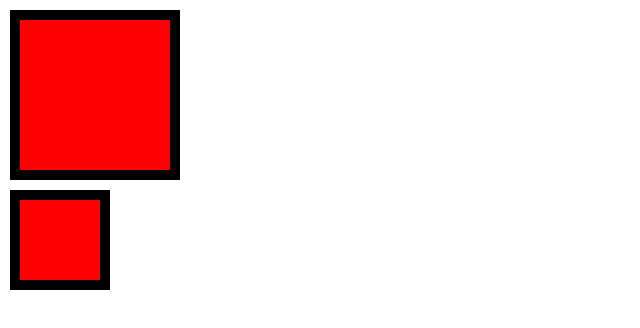
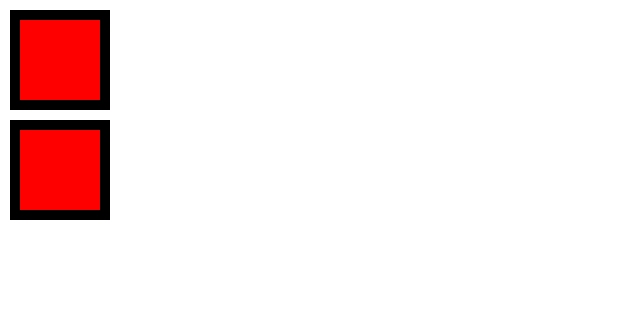
Before and after one commit to Mauriciojesus1983/Aprendiendo, a plain HTML site: page clases css/box-sizing/index.html in a window 1280 px wide. Shown: the whole page, without its empty margins (0-640 px from the left). Drawn offline with Linux system fonts and the light colour scheme.

Commit message:
avanzando

```diff
--- a/clases css/box-sizing/styles.css
+++ b/clases css/box-sizing/styles.css
@@ -10,6 +10,7 @@ body {
 }
 
 .box-default {
+    box-sizing: border-box;
     padding: 25px;
     border: 10px solid black;
 }
--- /dev/null
+++ b/colores/styles.css
@@ -0,0 +1,11 @@
+.box {
+    padding: 20px 50px;
+    background: hsl(210, 40%,85%);
+    margin: 20px;
+    margin-left: 100px;
+    text-align: center;
+    color:  hsl(210, 40%,35%);
+    border-top: 2px solid  hsl(210, 40%,45%);;
+    font-family: sans-serif;
+    font-weight: bold;
+}
--- /dev/null
+++ b/fondos/styles.css
@@ -0,0 +1,31 @@
+body{
+    background-color: #48e;
+    margin: 0;
+    font-family: sans-serif;
+    color: #fff;
+}
+
+.box {
+    width: 500px;
+    height:100px;
+    margin: 20px;
+    margin: 0;
+
+    background-image: url(https://external-content.duckduckgo.com/iu/?u=https%3A%2F%2Ftse4.mm.bing.net%2Fth%3Fid%3DOIP.ksZgXtuCLt5GCKuvdBPYIgHaE8%26pid%3DApi&f=1&ipt=cf433df70d631acad339063a094c21b9af00ef2075fc8659f6b4ee856daf7228&ipo=images) ;
+    background-color: #6fa;
+    background-size:cover;
+    background-position: top;
+    background-attachment: fixed;
+
+}
+
+.opaco {
+    height: 100%;
+    width: 100%;
+    background-color: #000a;
+}
+
+h2 {
+    padding: 20px;
+    text-align: center;
+}
--- /dev/null
+++ b/unidades de medida/styles.css
@@ -0,0 +1,34 @@
+body {
+    font-size: 40px;
+    margin: 0;
+}
+
+div{
+    background: #ededed;
+    padding: 20px;
+    font-family: sans-serif;
+    border-left: 5px solid #999;
+    font-size: 20px;
+    width: 80vw;
+    height: 80vh;
+    margin: 0;
+    box-sizing: border-box;
+    margin: auto;
+    margin-top: 10vh;
+}
+
+h1 {
+    margin: 0;
+    font-size: 24px;
+}
+span {
+    color: #999;
+    font-size:16px;
+    font-weight: 100;
+    font-size: 1em;
+}
+
+p {
+    color: #555;
+    font-size: 1em;
+}
```
Also changed, not shown: colores/index.html (added, +10 -0 lines), fondos/index.html (added, +16 -0 lines), unidades de medida/index.html (added, +13 -0 lines).
